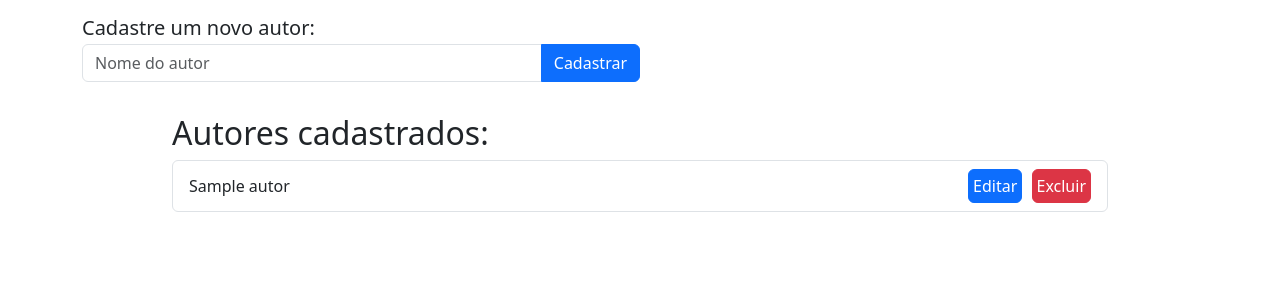
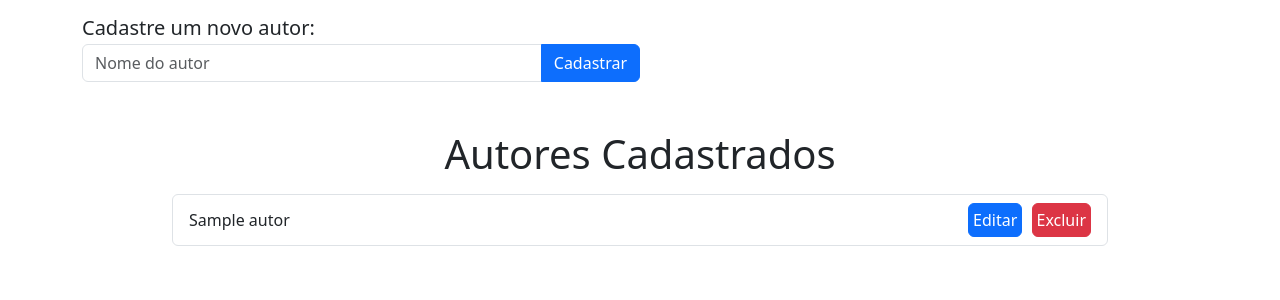
Before and after one commit to MF-Guilherme/livraria-impacta, a Django app: page /autores/cadastro/ in a window 1280 px wide. Shown: the part 56-356 px from the top of the page. Run offline with Django 5.2, Linux system fonts and the light colour scheme; tables that the repository leaves empty hold one stand-in row (values such as "Sample post").

Commit message:
Refactor: Ajustes em alguns layouts

```diff
--- a/autor/templates/cadastro.html
+++ b/autor/templates/cadastro.html
@@ -19,8 +19,10 @@
 <div class="d-flex justify-content-center">
     <div class="container w-75 mt-3">
         {% if autores %}
-        <h2>Autores cadastrados:</h2>
-        <ul class="list-group">
+        <div class="mt-3 text-center">
+            <h1>Autores Cadastrados</h1>
+        </div>
+        <ul class="mt-3 list-group">
             {% for autor in autores %}
             <li class="list-group-item d-flex justify-content-between align-items-center">
                 {{ autor }}
--- a/livro/templates/livros.html
+++ b/livro/templates/livros.html
@@ -20,6 +20,9 @@
         </div>
     </div>
 
+    <div class="row mt-3 d-flex text-center">
+        <h1>Livros Cadastrados</h1>
+    </div>
     <div class="row mt-3">
         <div class="col-sm-12">
             <table class="table table-hover">
```
